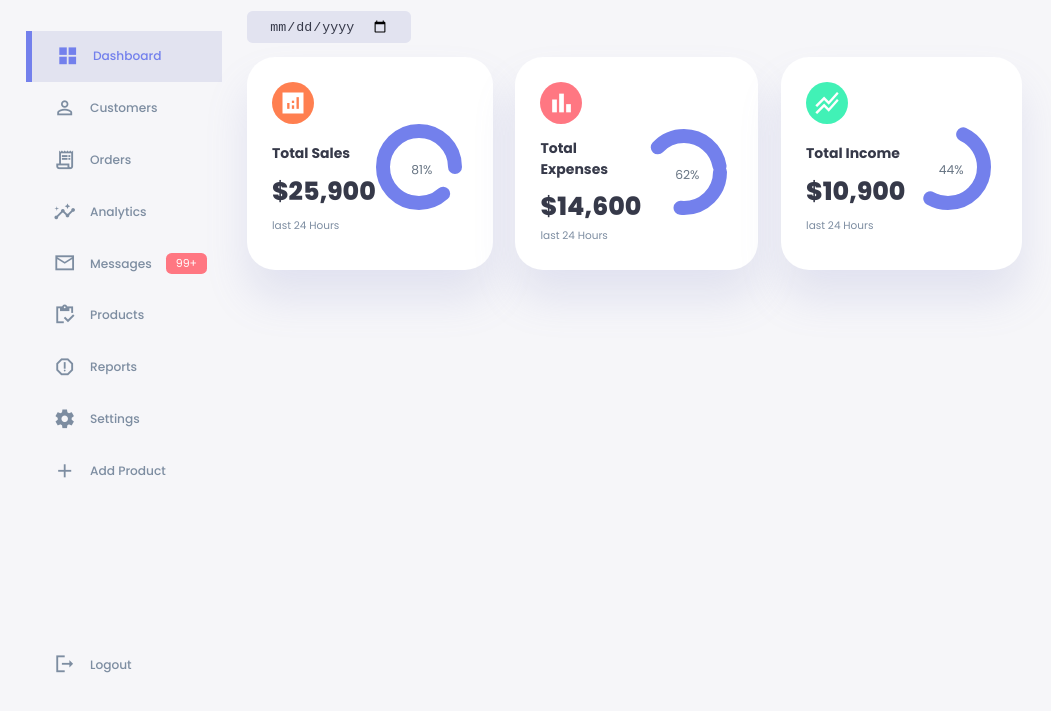
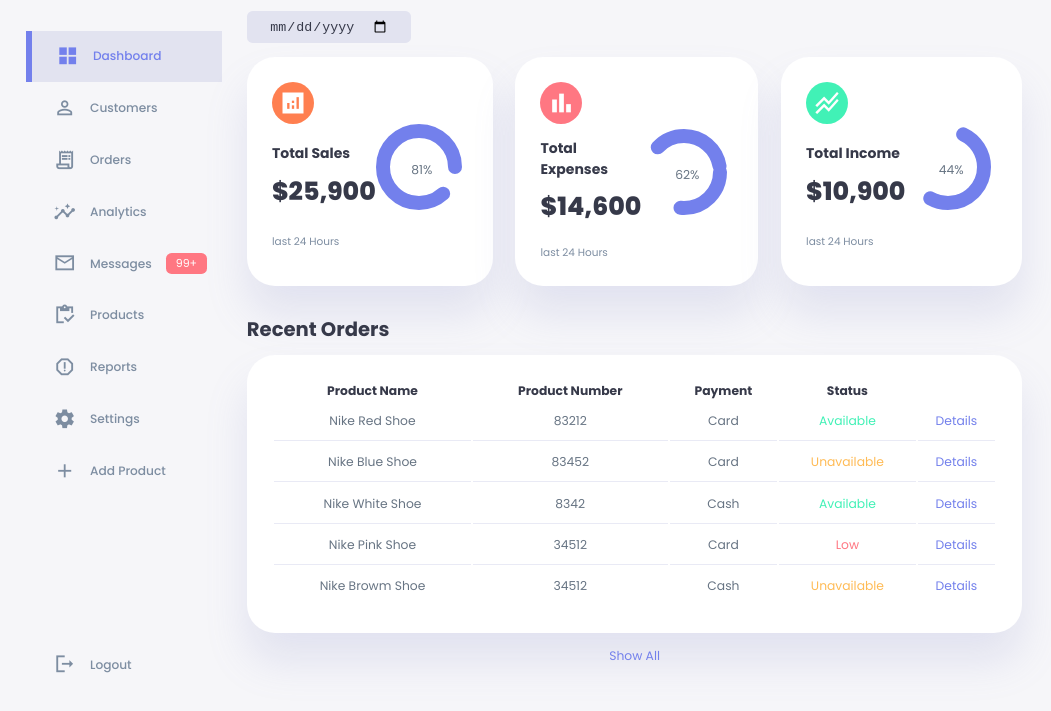
Before and after one commit to KrishanMihiranga/kickshub, a plain HTML site: page frontend/index.html in a window 1280 px wide. Shown: the part 61-772 px from the top of the page, without its empty margins (0-1051 px from the left). Drawn offline with Linux system fonts and the light colour scheme.

Commit message:
feat: Implement Recent Orders Table

```diff
--- a/frontend/index.html
+++ b/frontend/index.html
@@ -70,14 +70,14 @@
         </aside>
         <!-- end-of-the-side-bar -->
 
-        <!-- main part -->
+
         <main>
             <h1>Dashboard</h1>
 
             <div class="date">
                 <input type="date">
             </div>
-
+            <!-- insights-->
             <div class="insights">
 
                 <div class="sales">
@@ -137,8 +137,65 @@
                     <small class="text-muted">last 24 Hours</small>
                 </div>
             </div>
+            <!-- end-of-insights -->
+
+            <!-- recent-orders -->
+            <div class="recent-orders">
+                <h2>Recent Orders</h2>
+                <table>
+                    <thead>
+                        <tr>
+                            <th>Product Name</th>
+                            <th>Product Number</th>
+                            <th>Payment</th>
+                            <th>Status</th>
+                        </tr>
+                    </thead>
+                    <tbody>
+                        <tr>
+                            <td>Nike Red Shoe</td>
+                            <td>83212</td>
+                            <td>Card</td>
+                            <td class="success">Available</td>
+                            <td class="primary">Details</td>
+                        </tr>
+                        <tr>
+                            <td>Nike Blue Shoe</td>
+                            <td>83452</td>
+                            <td>Card</td>
+                            <td class="warning">Unavailable</td>
+                            <td class="primary">Details</td>
+                        </tr>
+                        <tr>
+                            <td>Nike White Shoe</td>
+                            <td>8342</td>
+                            <td>Cash</td>
+                            <td class="success">Available</td>
+                            <td class="primary">Details</td>
+                        </tr>
+                        <tr>
+                            <td>Nike Pink Shoe</td>
+                            <td>34512</td>
+                            <td>Card</td>
+                            <td class="danger">Low</td>
+                            <td class="primary">Details</td>
+                        </tr>
+                        <tr>
+                            <td>Nike Browm Shoe</td>
+                            <td>34512</td>
+                            <td>Cash</td>
+                            <td class="warning">Unavailable</td>
+                            <td class="primary">Details</td>
+                        </tr>
+                    </tbody>
+                </table>
+                <a href="#">Show All</a>
+            </div>
+            <!-- end-of-recent-ordrs -->
+
+
         </main>
-        <!-- end-of-main -->
+
     </div>
 
 </body>
--- a/frontend/style.css
+++ b/frontend/style.css
@@ -284,3 +284,42 @@ main .insights .progress .number{
     align-items: center;
     justify-content: center;
 }
+main .insights small{
+    margin-top: 1.3rem;
+    display: block;
+}
+
+/* reecent-orders */
+
+main .recent-orders{
+    margin-top: 2rem;
+}
+main .recent-orders h2{
+    margin-bottom: 0.8rem;
+}
+main .recent-orders table{
+    background-color: var(--color-white);
+    width: 100%;
+    border-radius: var(--card-border-radius);
+    padding: var(--card-padding);
+    text-align: center;
+    box-shadow: var(--box-shadow);
+    transition: all 300ms ease;
+}
+main .recent-orders table:hover{
+    box-shadow: none;
+}
+main table tbody td{
+    height: 2.8rem;
+    border-bottom: 1px solid var(--color-light);
+    color: var(--color-dark-variant);
+}
+main table tbody tr:last-child td{
+    border: none;
+}
+main .recent-orders a{
+    text-align: center;
+    display: block;
+    margin: 1rem auto;
+    color: var(--color-primary);
+}
```
